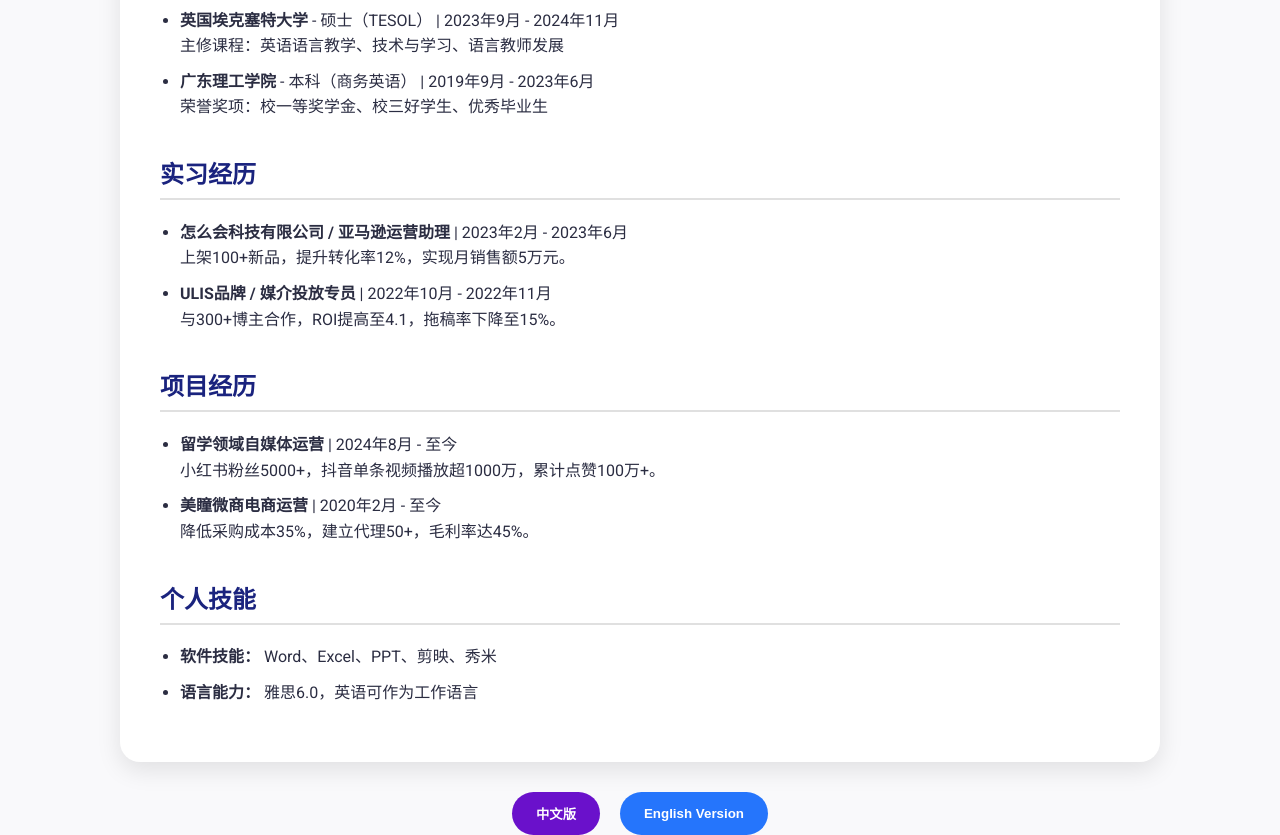
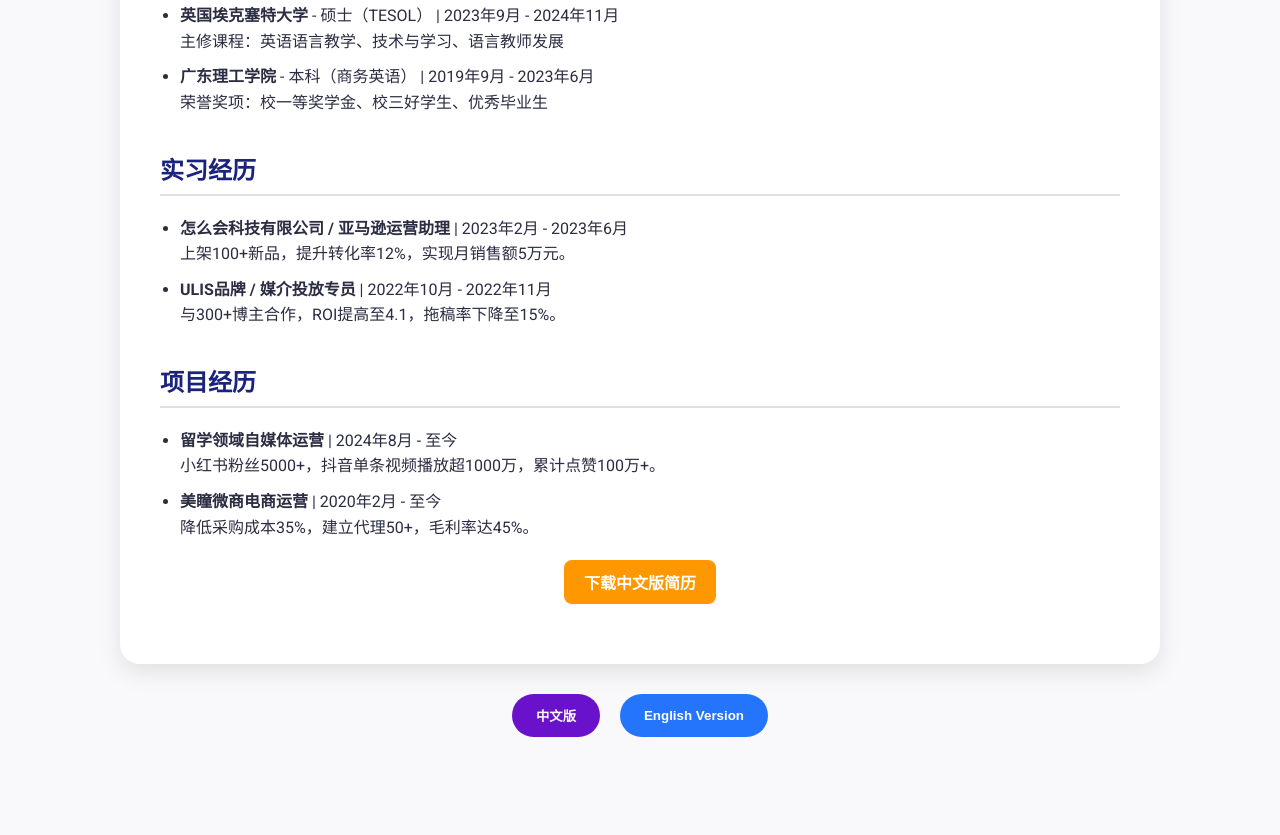
Before and after one commit to yupeiD/resume, a plain HTML site: page index.html in a window 1280 px wide. Shown: the part 520-1355 px from the top of the page. After the commit the page ends 1257 px from the top, so only its background shows below. Drawn offline with nearby package versions, Linux system fonts and the light colour scheme.

Commit message:
Update index.html

```diff
--- a/index.html
+++ b/index.html
@@ -39,7 +39,7 @@
 
     h1 {
       font-family: 'Playfair Display', serif;
-      font-size: 34px;
+      font-size: 32px;
       margin-bottom: 10px;
     }
 
@@ -135,6 +135,23 @@
       background-color: #3b82f6;
       transform: scale(1.05);
     }
+
+    .download-btn {
+      display: block;
+      width: fit-content;
+      margin: 20px auto;
+      padding: 10px 20px;
+      background-color: #ff9800;
+      color: #fff;
+      font-weight: bold;
+      border-radius: 8px;
+      text-decoration: none;
+      transition: background-color 0.3s ease;
+    }
+
+    .download-btn:hover {
+      background-color: #f57c00;
+    }
   </style>
 </head>
 <body>
@@ -170,11 +187,7 @@
       <li><strong>美瞳微商电商运营</strong> | 2020年2月 - 至今<br>降低采购成本35%，建立代理50+，毛利率达45%。</li>
     </ul>
 
-    <h2>个人技能</h2>
-    <ul>
-      <li><strong>软件技能：</strong> Word、Excel、PPT、剪映、秀米</li>
-      <li><strong>语言能力：</strong> 雅思6.0，英语可作为工作语言</li>
-    </ul>
+    <a href="resume-cn.pdf" class="download-btn" download>下载中文版简历</a>
   </div>
 
   <div class="container" id="english-section" style="display:none;">
@@ -199,11 +212,7 @@
       <li><strong>Personal E-commerce Store (Contact Lenses)</strong> | Feb 2020 – Present<br>Reduced procurement costs by 35%; recruited 50+ agents; maintained 45% gross margin.</li>
     </ul>
 
-    <h2>Skills</h2>
-    <ul>
-      <li><strong>Tools:</strong> Amazon Seller Central, Google Analytics, Xiaohongshu Creator Platform</li>
-      <li><strong>Languages:</strong> IELTS 6.0, Fluent in English and Mandarin</li>
-    </ul>
+    <a href="resume-en.pdf" class="download-btn" download>Download English Resume</a>
   </div>
 
   <div class="language-switch">
```
